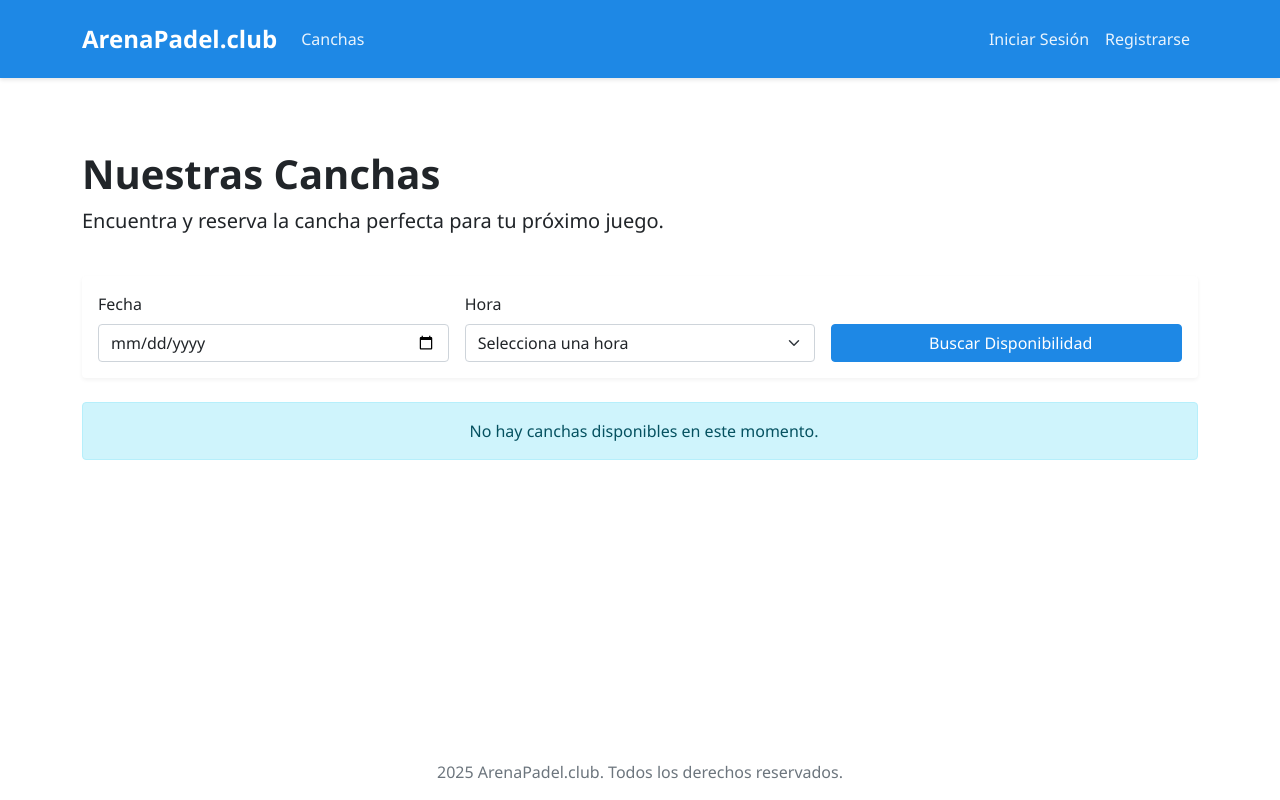
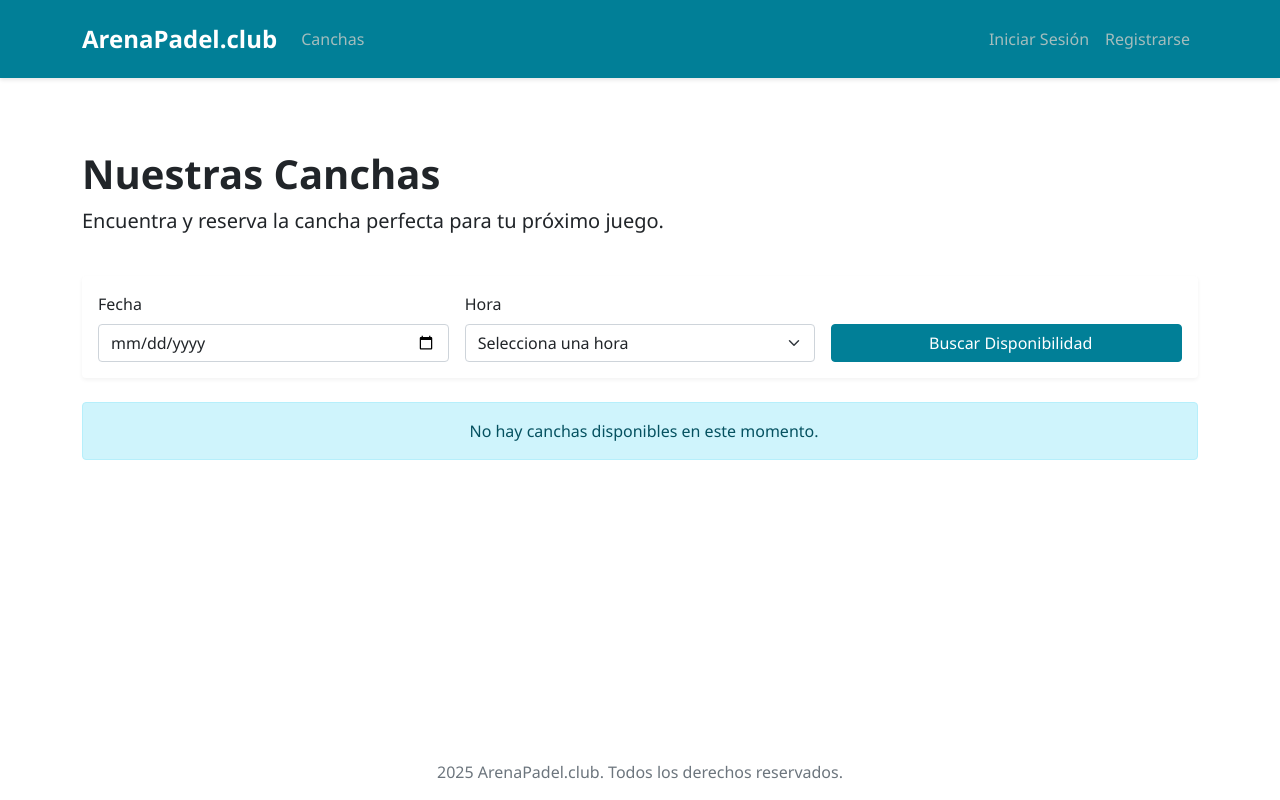
Before and after one commit to rubenbolivar/arenapadel, a Django app: template templates/courts/court_list.html in a window 1280 px wide. Run offline with Django 4.2, Linux system fonts and the light colour scheme; the template is opened without the code that fills it, so the values that code supplies are empty.

Commit message:
feat: actualizar paleta de colores a los colores oficiales de ArenaPadel.club

```diff
--- a/static/css/styles.css
+++ b/static/css/styles.css
@@ -1,13 +1,15 @@
 /* Variables */
 :root {
-    --primary-color: #1e88e5;
-    --secondary-color: #26c6da;
+    --primary-color: #017f97;
+    --secondary-color: #4c3f78;
+    --accent-color: #6f63a8;
+    --light-color: #a4bdbd;
+    --white-color: #ffffff;
+    --dark-color: #212121;
     --success-color: #66bb6a;
-    --info-color: #29b6f6;
     --warning-color: #ffa726;
     --danger-color: #ef5350;
-    --light-color: #f5f5f5;
-    --dark-color: #212121;
+    --info-color: #29b6f6;
 }
 
 /* General Styles */
@@ -32,20 +34,21 @@ main {
 .navbar-brand {
     font-weight: 600;
     font-size: 1.5rem;
-    color: white !important;
+    color: var(--white-color) !important;
 }
 
 .navbar-dark .navbar-nav .nav-link {
-    color: rgba(255,255,255,0.9);
+    color: var(--light-color);
     font-weight: 500;
+    transition: color 0.3s ease;
 }
 
 .navbar-dark .navbar-nav .nav-link:hover {
-    color: white;
+    color: var(--white-color);
 }
 
 .navbar-dark .navbar-toggler {
-    border-color: rgba(255,255,255,0.5);
+    border-color: var(--light-color);
 }
 
 /* Cards */
@@ -107,7 +110,7 @@ main {
 /* Forms */
 .form-control:focus {
     border-color: var(--primary-color);
-    box-shadow: 0 0 0 0.2rem rgba(30, 136, 229, 0.25);
+    box-shadow: 0 0 0 0.2rem rgba(1, 127, 151, 0.25);
 }
 
 .btn-primary {
@@ -116,8 +119,8 @@ main {
 }
 
 .btn-primary:hover {
-    background-color: #1976d2;
-    border-color: #1976d2;
+    background-color: #016b85;
+    border-color: #016b85;
 }
 
 /* Calendar */
```
